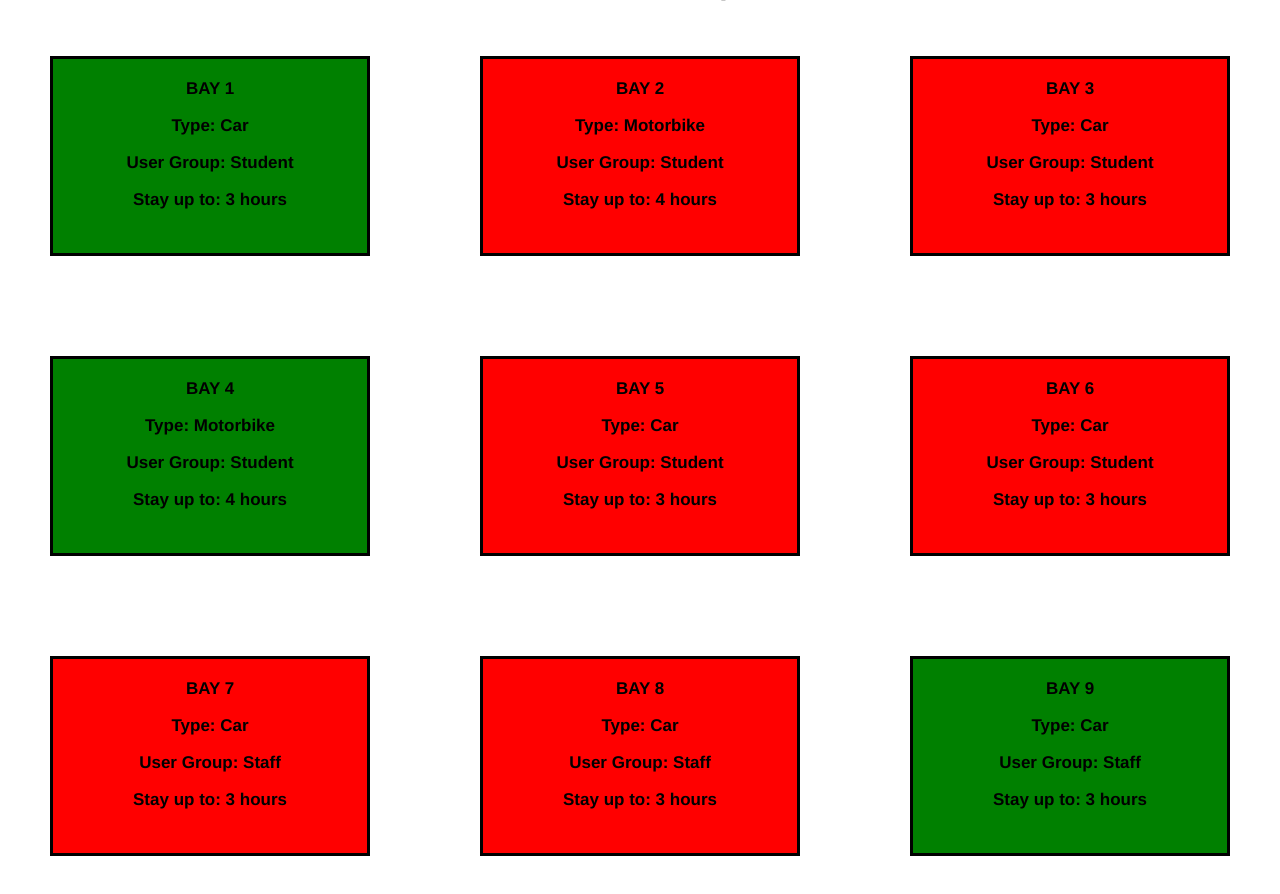
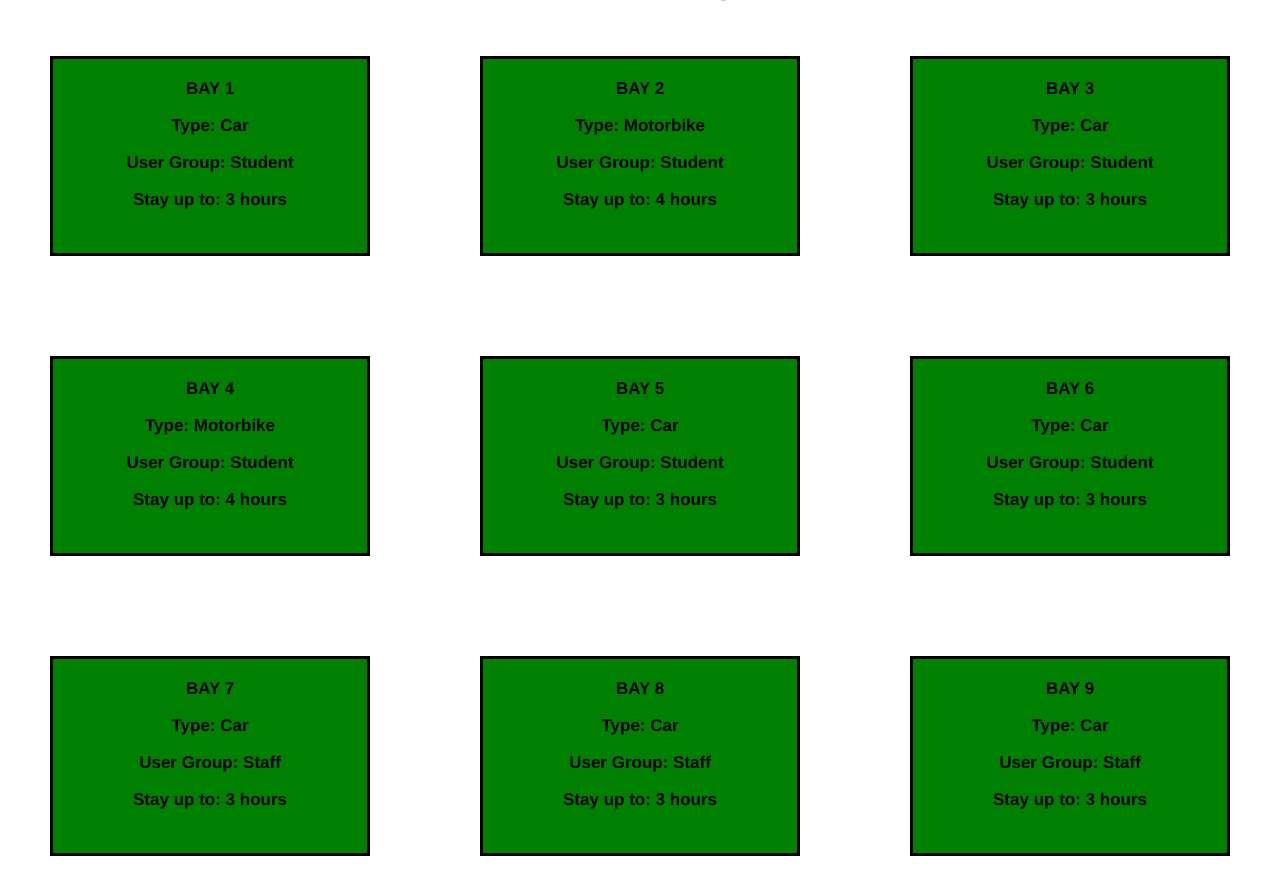
Before and after one commit to janiceleee/cits5506-project, a Flask app: template templates/index.html in a window 1280 px wide. Shown: the part 158-1052 px from the top of the page. Run offline with Flask 2, Linux system fonts and the light colour scheme; the template is opened without the code that fills it, so the values that code supplies are empty.

Commit message:
Added dynamic parking bay colour
- colour of parking bay is now dynamic depending on the bay status stored in the database

```diff
--- a/app.py
+++ b/app.py
@@ -25,42 +25,31 @@ class Bay(db.Model):
 
 db.create_all() #creates the table
 
-#moved to database.py
-"""
-#create some mock bays
-bay1 = Bay(bay_id = '1', bay_type = 'Car',  bay_user_group = "student", bay_status = 'vacant', bay_restrictions = 3)
-bay2 = Bay(bay_id = '2', bay_type = 'Motorbike',  bay_user_group = "student", bay_status = 'occupied', bay_restrictions = 4)
-bay3 = Bay(bay_id = '3', bay_type = 'Car',  bay_user_group = "student", bay_status = 'occupied', bay_restrictions = 3)
-bay4 = Bay(bay_id = '4', bay_type = 'Motorbike',  bay_user_group = "student", bay_status = 'vacant', bay_restrictions = 4)
-bay5 = Bay(bay_id = '5', bay_type = 'Car',  bay_user_group = "student", bay_status = 'occupied', bay_restrictions = 3)
-bay6 = Bay(bay_id = '6', bay_type = 'Car',  bay_user_group = "student", bay_status = 'occupied', bay_restrictions = 3)
-bay7 = Bay(bay_id = '7', bay_type = 'Car',  bay_user_group = "staff", bay_status = 'occupied', bay_restrictions = 3)
-bay8 = Bay(bay_id = '8', bay_type = 'Car',  bay_user_group = "staff", bay_status = 'occupied', bay_restrictions = 3)
-bay9 = Bay(bay_id = '9', bay_type = 'Car',  bay_user_group = "staff", bay_status = 'vacant', bay_restrictions = 3)
-
-#add them to the table
-db.session.add(bay1)
-db.session.add(bay2)
-db.session.add(bay3)
-db.session.add(bay4)
-db.session.add(bay5)
-db.session.add(bay6)
-db.session.add(bay7)
-db.session.add(bay8)
-db.session.add(bay9)
-db.session.commit() #commit change """
-
-#num_available_bays = Bay.query.filter_by(bay_status = 'vacant').count() #get number of available car spots
 
 @app.route('/') #landing page
 def index():
     now = datetime.datetime.now()
     timeString = now.strftime("%Y-%m-%d %H:%M")
+
+		#get number of available car spots
     num_available_bays = Bay.query.filter_by(bay_status = 'vacant').count()
+
+		#get information about bay in database
+    bay = db.session.query(Bay)
+
     templateData = {
       'num_available_bays' : num_available_bays,
-      'time': timeString
-      }
+      'time': timeString,
+			'bay1': bay.get(1).bay_status,
+			'bay2': bay.get(2).bay_status,
+			'bay3': bay.get(3).bay_status,
+			'bay4': bay.get(4).bay_status,
+			'bay5': bay.get(5).bay_status,
+			'bay6': bay.get(6).bay_status,
+			'bay7': bay.get(7).bay_status,
+			'bay8': bay.get(8).bay_status,
+			'bay9': bay.get(9).bay_status,
+    }
 
 		#debugging - check if database is updated
     one = db.session.query(Bay).get(1)
--- a/templates/index.html
+++ b/templates/index.html
@@ -4,56 +4,71 @@
       <link rel = 'stylesheet' href = 'static/Project.css'> <!--Link to the CSS file in the static folder-->
    </head>
 
-   <body>
+   <body onload="change()">
      <h1>SMART PARKING FINDER</h1>
 	  <h2>There  are {{ num_available_bays }} vacant car spots as at {{ time }}! </h2>
 
-     <div class="grid-container">
-      <div class="grid-item_vacant"> BAY 1
+     <div id="bays" class="grid-container">
+      <div id="1" value={{bay1}}> BAY 1
          <p>Type: Car</p>
          <p>User Group: Student</p>
          <p>Stay up to: 3 hours</p>
       </div>
-      <div class="grid-item_occupied"> BAY 2
+      <div id="2" value={{bay2}}> BAY 2
          <p>Type: Motorbike</p>
          <p>User Group: Student</p>
          <p>Stay up to: 4 hours</p>
       </div>
-      <div class="grid-item_occupied"> BAY 3
+      <div id="3" value={{bay3}}> BAY 3
          <p>Type: Car</p>
          <p>User Group: Student</p>
          <p>Stay up to: 3 hours</p>
       </div>
-      <div class="grid-item_vacant"> BAY 4
+      <div id="4" value={{bay4}}> BAY 4
          <p>Type: Motorbike</p>
          <p>User Group: Student</p>
          <p>Stay up to: 4 hours</p>
       </div>
-      <div class="grid-item_occupied"> BAY 5
+      <div id="5" value={{bay5}}> BAY 5
          <p>Type: Car</p>
          <p>User Group: Student</p>
          <p>Stay up to: 3 hours</p>
       </div>
-      <div class="grid-item_occupied"> BAY 6
+      <div id="6" value={{bay6}}> BAY 6
          <p>Type: Car</p>
          <p>User Group: Student</p>
          <p>Stay up to: 3 hours</p>
       </div>
-      <div class="grid-item_occupied"> BAY 7
+      <div id="7" value={{bay7}}> BAY 7
          <p>Type: Car</p>
          <p>User Group: Staff</p>
          <p>Stay up to: 3 hours</p>
       </div>
-      <div class="grid-item_occupied"> BAY 8
+      <div id="8" value={{bay8}}> BAY 8
          <p>Type: Car</p>
          <p>User Group: Staff</p>
          <p>Stay up to: 3 hours</p>
       </div>
-      <div class="grid-item_vacant"> BAY 9
+      <div id="9" value={{bay9}}> BAY 9
          <p>Type: Car</p>
          <p>User Group: Staff</p>
          <p>Stay up to: 3 hours</p>
       </div>
       </div>
+
+			<script>
+				// changes class of bays (which changes css) depending on bay status
+				function change() {
+					for (let id = 1; id <= 9; id++) {
+						value = document.getElementById(id).getAttribute("value")
+						if (value == 'occupied') {
+							document.getElementById(id).className = "grid-item_occupied";
+						} else {
+							document.getElementById(id).className = "grid-item_vacant";
+						}
+					}
+				}
+			 </script>
+
    </body>
 </html>
```
Also changed, not shown: 1 other file.
